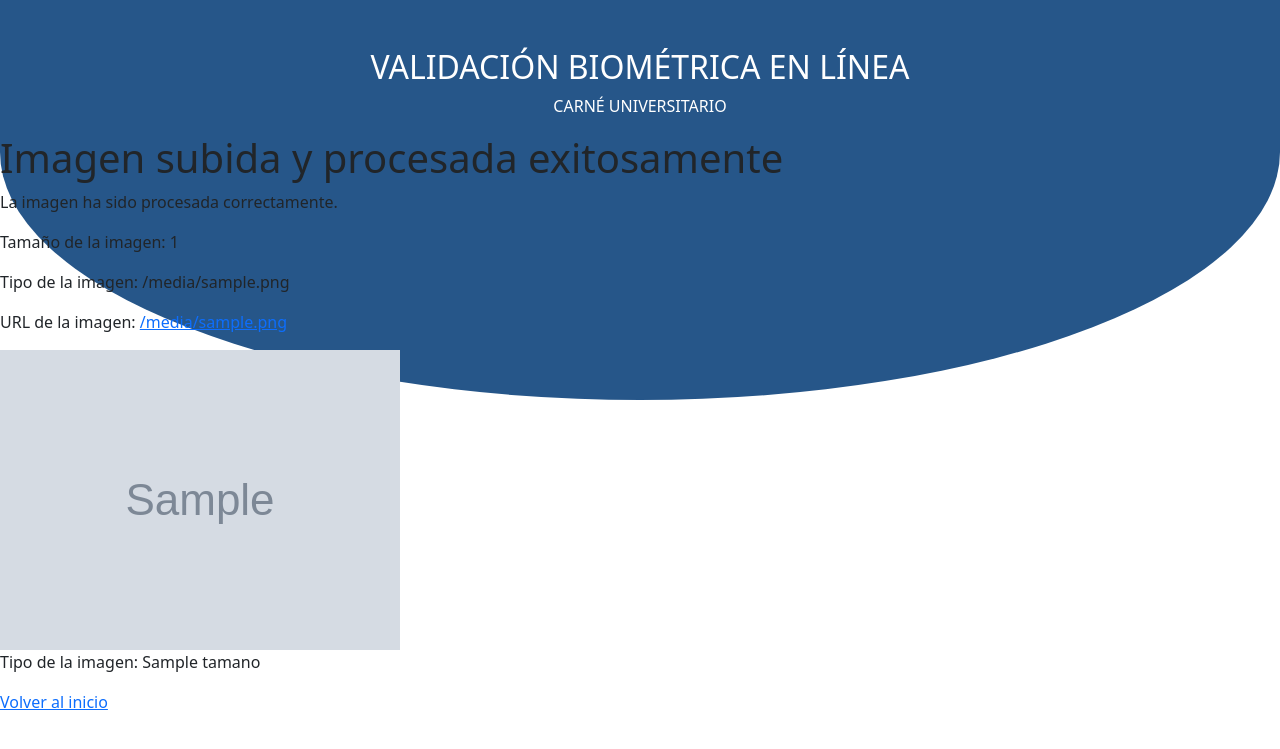
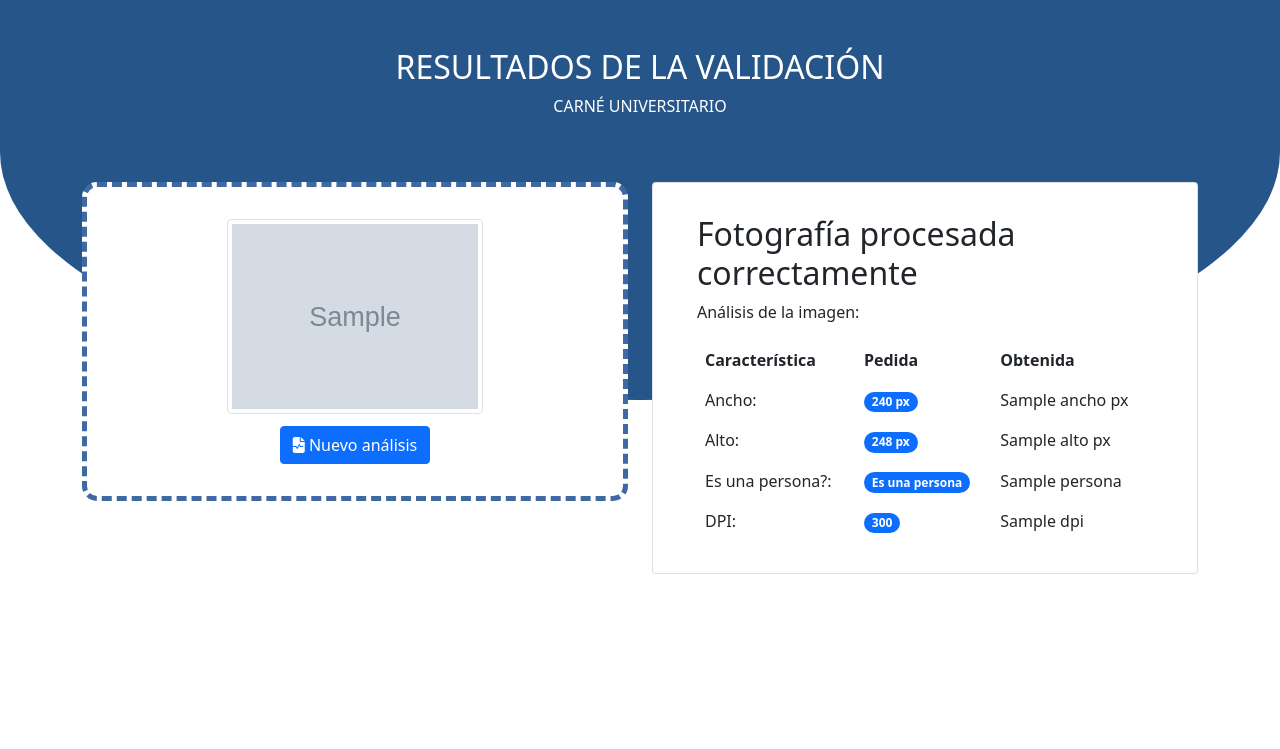
Before and after one commit to LeninElio/django_projects, a Django app: template fotografia/templates/upload.html in a window 1280 px wide. Shown: the top 749 px of the page. Run offline with Django 4.2, Linux system fonts and the light colour scheme; the template is opened without the code that fills it: most values are stand-ins (such as "Sample title", 1, 10 or a date in 2020); some libraries are stand-ins or nearby versions.

Commit message:
Agregada las funciones para calcular el dpi y verificar si s una persona

```diff
--- a/fotografia/templates/base.html
+++ b/fotografia/templates/base.html
@@ -19,8 +19,9 @@
             <div class="row">
                 <div class="col-12">
                     <div class="mt-5"></div>
-                    <h3 class="h2 text-center text-white text-uppercase">Validación biométrica en línea</h3>
-                    <p class="d-block text-center text-white text-uppercase">Carné Universitario</p>
+                    {% block title %}
+
+                    {% endblock title %}
                 </div>
             </div>
         </div>
--- a/fotografia/templates/upload.html
+++ b/fotografia/templates/upload.html
@@ -1,22 +1,100 @@
 {% extends 'base.html' %}
 {% load static %}
 
+{% block title %}
+
+<h3 class="h2 text-center text-white text-uppercase">Resultados de la validación</h3>
+<p class="d-block text-center text-white text-uppercase">Carné Universitario</p>
+
+{% endblock title %}
+
 {% block content %}
 
-<h1>Imagen subida y procesada exitosamente</h1>
-<p>La imagen ha sido procesada correctamente.</p>
+<div class="container preview-image-container">
+    <div class="row">
+        <div class="col-md-6">
+            <div class="mt-5"></div>
 
-<p>Tamaño de la imagen: {{ image_size }}</p>
-<p>Tipo de la imagen: {{ image_type }}</p>
+            <div class="file-drop-area">
+                <div class="file-drop-preview img-thumbnail rounded">
+                    <img src="{{ imagen_url }}" alt="161.0704.574.jpg">
+                </div>
+
+                <a href="{% url 'index' %}" type="button" class="btn btn-primary">
+                    <i class="fa-solid fa-file-waveform"></i>
+                    Nuevo análisis
+                </a>
+            </div>
+        </div>
 
 
-<p>URL de la imagen: <a href="{{ imagen_url }}">{{ imagen_url }}</a></p>
+        <aside class="col-md-6 mt-0">
+            <div class="mt-5"></div>
+
+            <div class="accordion" id="accordionPanelsStayOpenExample">
+              <div class="accordion-item">
+                  <div class="accordion-body">
 
 
-<img src="{{ imagen_url }}" alt="Imagen cargada">
-
-<p>Tipo de la imagen: {{ tamano }}</p>
-<a href="{% url 'index' %}">Volver al inicio</a>
+                      <div class="container mt-3">
+                        <h2>Fotografía procesada correctamente</h2>
+                        <p>Análisis de la imagen:</p>
+                        <table class="table table-borderless">
+                          <thead>
+                            <tr>
+                              <th>Característica</th>
+                              <th>Pedida</th>
+                              <th>Obtenida</th>
+                            </tr>
+                          </thead>
+                          <tbody>
+                            <tr>
+                              <td>Ancho:</td>
+                              <td>
+                                <span class="badge bg-primary rounded-pill">
+                                  240 px
+                                </span>
+                              </td>
+                              <td>{{ ancho }} px</td>
+                            </tr>
+                            <tr>
+                              <td>Alto:</td>
+                              <td>
+                                <span class="badge bg-primary rounded-pill">
+                                  248 px
+                                </span>
+                              </td>
+                              <td>{{ alto }} px</td>
+                            </tr>
+                            <tr>
+                              <td>Es una persona?:</td>
+                              <td>
+                                <span class="badge bg-primary rounded-pill">
+                                  Es una persona
+                                </span>
+                              </td>
+                              <td>{{ persona }}</td>
+                            </tr>
+                            <tr>
+                              <td>DPI:</td>
+                              <td>
+                                <span class="badge bg-primary rounded-pill">
+                                  300
+                                </span>
+                              </td>
+                              <td>{{ dpi }}</td>
+                            </tr>
+                          </tbody>
+                        </table>
+                      </div>
 
 
+                  </div>
+              </div>
+          </div>
+
+        </aside>
+    </div>
+</div>
+
 {% endblock %}
```
Also changed, not shown: fotografia/fotografia/views.py (+8 -2 lines), fotografia/procesar/models.py (+30 -2 lines), fotografia/static/css/style.css (+13 -1 lines), fotografia/templates/404.html (added, +14 -0 lines), fotografia/templates/index.html (+7 -0 lines), fotografia/db.sqlite3.
